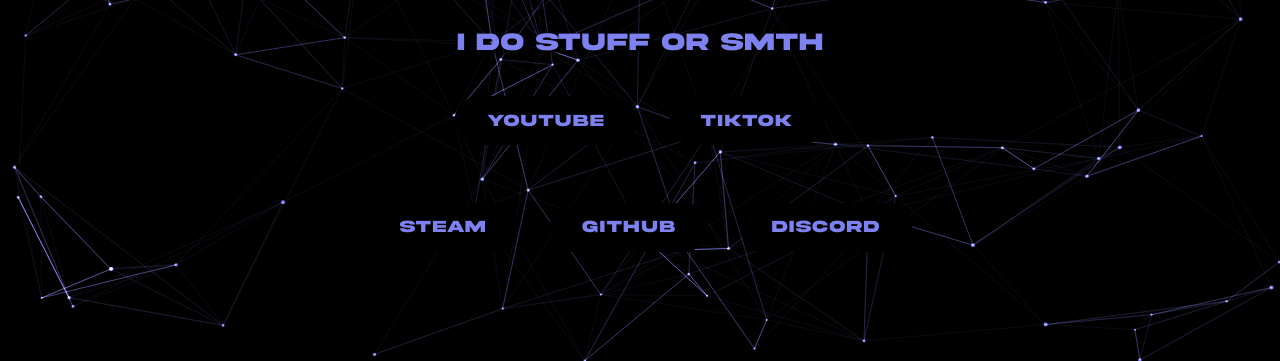
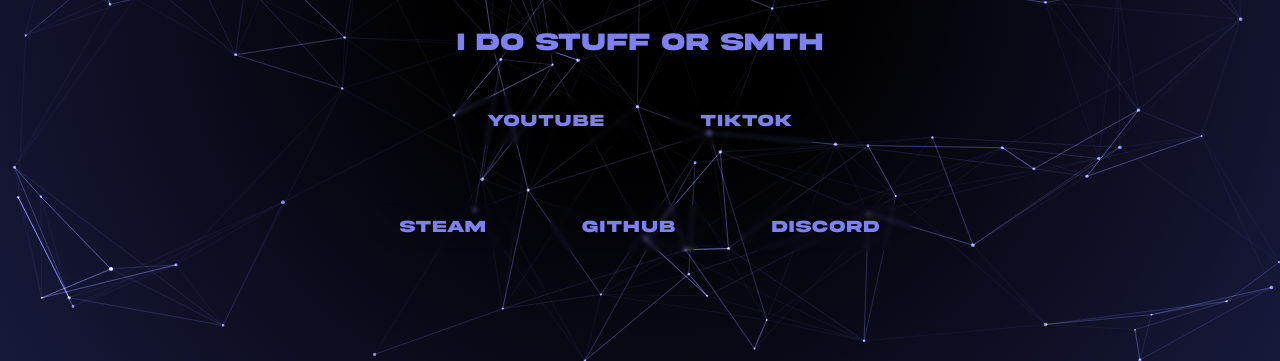
Before and after one commit to Hexwez/Website, a plain HTML site: page index.html in a window 1280 px wide. Shown: the part 439-800 px from the top of the page. Drawn offline with Linux system fonts and the light colour scheme.

Commit message:
added blur on buttons

```diff
--- a/style.css
+++ b/style.css
@@ -72,7 +72,8 @@
     font-size: 17px;
     border-radius: 500px;
     overflow: hidden;
-    background: black;
+    background: #00000000;
+    backdrop-filter: blur(2px);
     color: #7e81f0;
     transition: transform 0.5s, background 0.5s;
 }
@@ -102,7 +103,8 @@
 
 button::before {
     content: "";
-    background: #000;
+    background: #00000000;
+    backdrop-filter: blur(2px);
     transition: background 0.5s;
 }
 
@@ -112,6 +114,7 @@
 
 canvas {
     background: #000;
+    background: radial-gradient(circle, rgba(0, 0, 0, 1) 25%, rgba(23, 25, 59, 1) 100%);
     position: absolute;
     top: 0;
     left: 0;
```
